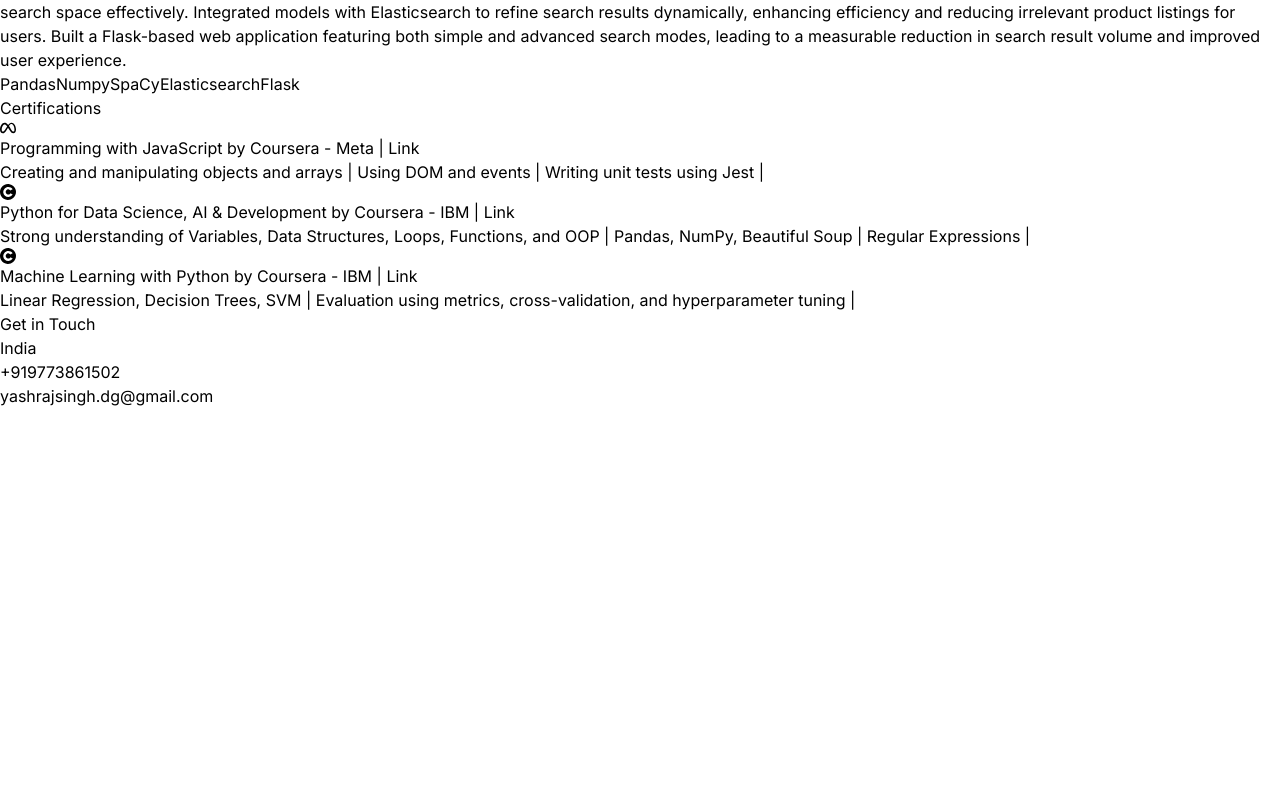
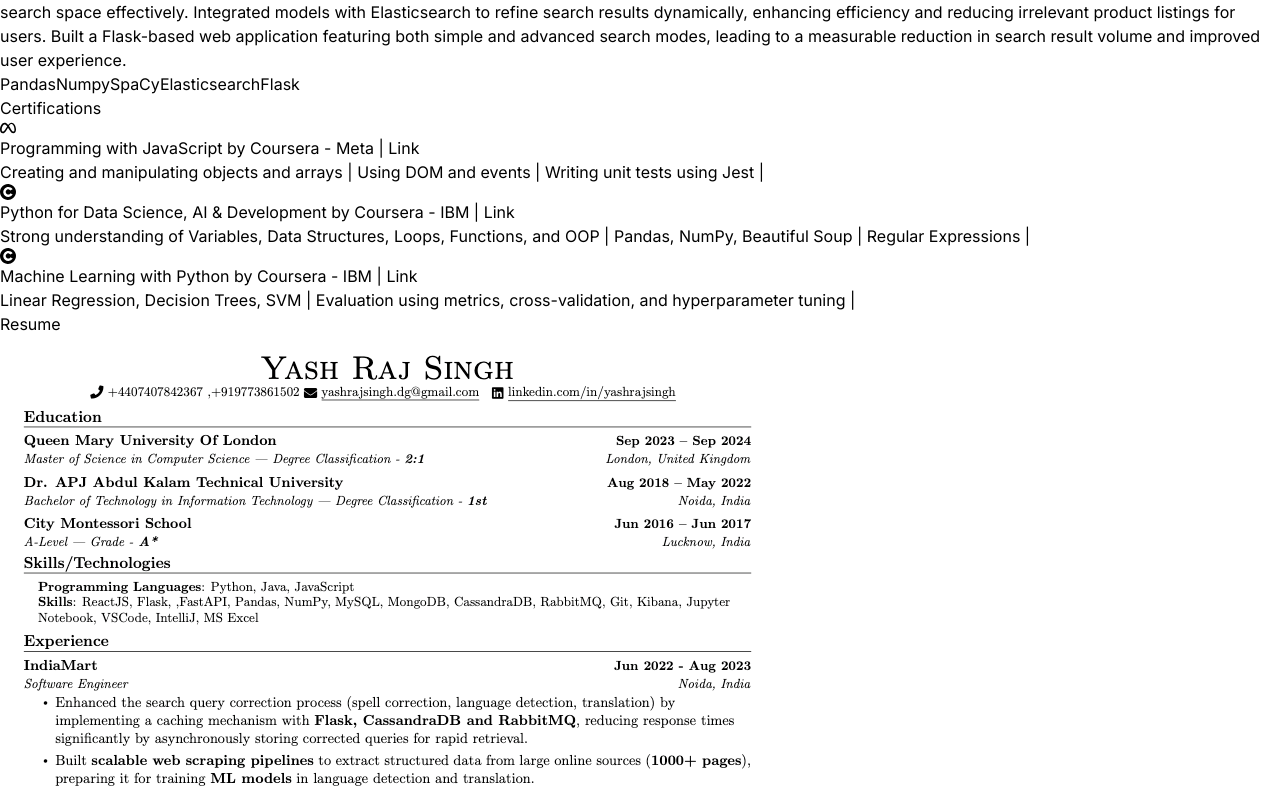
Before and after one commit to coderajyash/portfolio, a React (Vite) app: page / in a window 1280 px wide. Shown: the part 4254-5046 px from the top of the page. Before the commit the page ends 4662 px from the top, so only its background shows below. Built offline with nearby package versions, Linux system fonts and the light colour scheme.

Commit message:
Resume Added

```diff
--- a/src/App.jsx
+++ b/src/App.jsx
@@ -7,6 +7,7 @@
 import Education from './components/Education';
 import Contact from './components/Contact';
 import Certifications from './components/Certifications';
+import Resume from './components/Resume';
 
 const App = () => {
   return (
@@ -22,6 +23,7 @@
         <section id="education"><Education /></section>
         <section id="projects"><Projects /></section>
         <section id="certifications"><Certifications /></section>
+        <section id="contact"><Resume /></section>
         <section id="contact"><Contact /></section>
       </div>
     </div>
--- a/src/components/Contact.jsx
+++ b/src/components/Contact.jsx
@@ -1,16 +1,20 @@
-import React from 'react'
-import { CONTACT } from '../constants'
+import React from 'react';
+import { CONTACT } from '../constants';
+
 const Contact = () => {
   return (
     <div className='border-b border-neutral-900 pb-20'>
       <h2 className='my-10 text-4xl text-center'>Get in Touch</h2>
-      <div className='text-center tracking-tighter'>
-        <p className='my-4'>{CONTACT.address}</p>
-        <p className='my-4'>{CONTACT.number}</p>
-        <p className='my-4'>{CONTACT.email}</p>
+      <div className='flex flex-col md:flex-row items-center justify-center gap-4 text-center tracking-tighter'>
+        <span className='mr-2 mt-1 rounded bg-neutral-900 px-2 py-1 text-lg font-medium text-purple-400'>
+          Contact: {CONTACT.number}
+        </span>
+        <span className='mr-2 mt-1 rounded bg-neutral-900 px-2 py-1 text-lg font-medium text-purple-400'>
+          Email: {CONTACT.email}
+        </span>
       </div>
     </div>
-  )
-}
+  );
+};
 
-export default Contact
+export default Contact;
--- a/src/components/Projects.jsx
+++ b/src/components/Projects.jsx
@@ -22,9 +22,16 @@
                         <p className='mb-4 text-white'>
                             {project.description}
                         </p>
-                        {project.technologies.map((tech,index) => (
-                             <span key={index} className='mr-2 mt-2 rounded bg-neutral-900 px-2 py-1 text-sm font-medium text-purple-400'>{tech}</span>
-                        ))}
+                        <div className="flex flex-wrap gap-3 mt-2">
+  {project.technologies.map((tech, index) => (
+    <span
+      key={index}
+      className="rounded bg-neutral-900 px-2 py-1 text-sm font-medium text-purple-400"
+    >
+      {tech}
+    </span>
+  ))}
+</div>
                     </div>
             </div>
         ))}
--- /dev/null
+++ b/src/components/Resume.jsx
@@ -0,0 +1,45 @@
+import React from "react";
+import { motion } from "framer-motion";
+
+const container = (delay) => ({
+    hidden: {
+        x: -100,
+        opacity: 0
+    },
+    visible: {
+        x: 0,
+        opacity: 1,
+        transition: {
+            delay: delay,
+            duration: 0.5
+        }
+    }
+})
+const Resume = () => {
+  return (
+    <div className="flex flex-col items-center py-10">
+        <span variants={container(0.8)}
+                initial="hidden"
+                animate="visible"
+                className='bg-gradient-to-r mb-4 from-pink-300 via-slate-500 to-purple-500 bg-clip-text text-4xl font-bold tracking-tight text-transparent'>
+                    Resume
+                </span>
+      <a
+        href="https://drive.google.com/file/d/1Z6EpD_M4vwVXMGsiTBnDe5Cpf6VZq5ax/view?usp=sharing"
+        target="_blank"
+        rel="noopener noreferrer"
+        className="hover:opacity-80 transition"
+      >
+        <img
+          src="src/assets/Resume Image.png"  // Replace with the actual path to your resume image
+          alt="Resume Preview"
+          className="w-80 md:w-[500px] lg:w-[600px] shadow-xl rounded-xl border border-gray-300 hover:shadow-3xl transition transform hover:scale-105"
+        />
+      </a>
+
+      <p className="mt-4 text-purple-400">Click on the image to download  resume</p>
+    </div>
+  );
+};
+
+export default Resume;
--- a/src/constants/index.js
+++ b/src/constants/index.js
@@ -105,6 +105,6 @@
 
 export const CONTACT = {
   address: "India",
-  number: "+919773861502",
+  number: "+91-9773861502",
   email: "yashrajsingh.dg@gmail.com",
 };
```
Also changed, not shown: src/assets/Resume Image.png (added).
